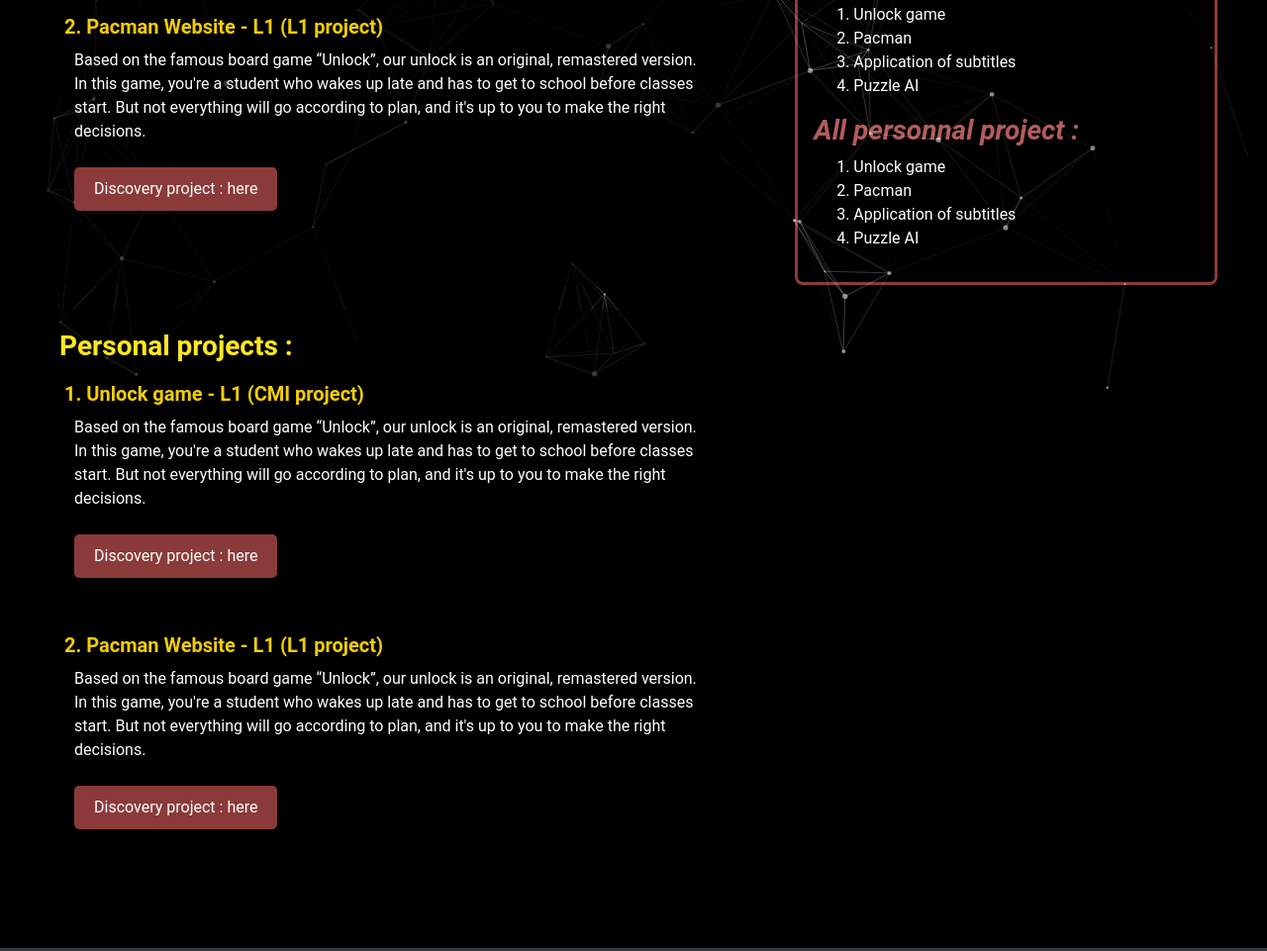
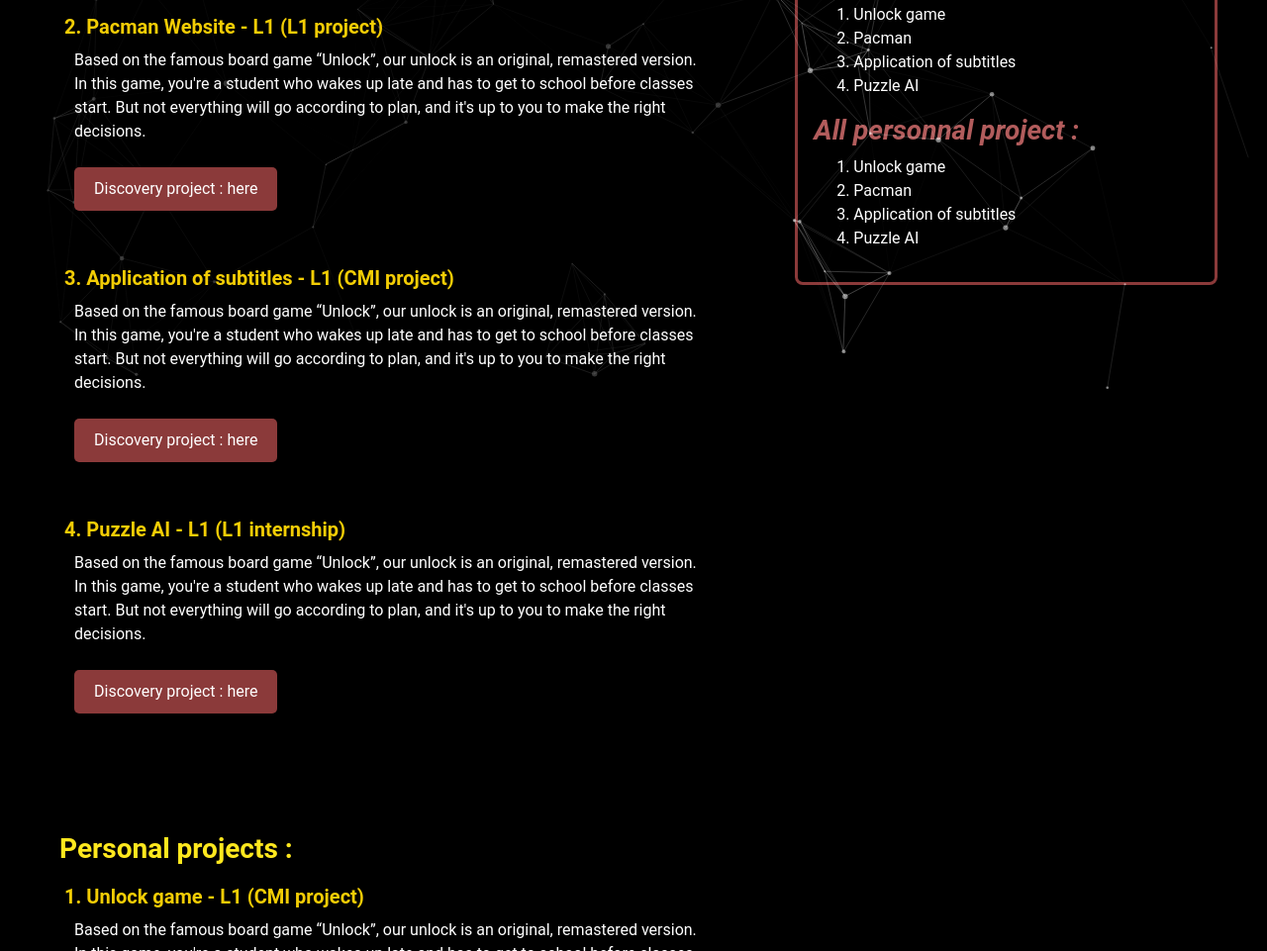
Before and after one commit to Ewaky007/Portfolio, a plain HTML site: page index.html in a window 1280 px wide. Shown: the part 393-1354 px from the top of the page at 99% size. Drawn offline with nearby package versions, Linux system fonts and the light colour scheme.

Commit message:
Add link puzzleAI

```diff
--- a/index.html
+++ b/index.html
@@ -67,6 +67,28 @@
                             But not everything will go according to plan, and it's up to you to make the right decisions.
                             <br> <br>
                             <button src="">Discovery project : here</button>
+                        </p>
+                        <br>
+                    </div>
+
+                    <div class="project mb-3">
+                        <h3 class="title">3. Application of subtitles - L1 (CMI project)</h3>
+                        <p class="description">
+                            Based on the famous board game “Unlock”, our unlock is an original, remastered version. In this game, you're a student who wakes up late and has to get to school before classes start.
+                            But not everything will go according to plan, and it's up to you to make the right decisions.
+                            <br> <br>
+                            <button src="">Discovery project : here</button>
+                        </p>
+                        <br>
+                    </div>
+
+                    <div class="project mb-3">
+                        <h3 class="title">4. Puzzle AI - L1 (L1 internship)</h3>
+                        <p class="description">
+                            Based on the famous board game “Unlock”, our unlock is an original, remastered version. In this game, you're a student who wakes up late and has to get to school before classes start.
+                            But not everything will go according to plan, and it's up to you to make the right decisions.
+                            <br> <br>
+                            <button src="https://github.com/Ewaky007/PuzzleAI.git">Discovery project : here</button>
                         </p>
                         <br>
                     </div>
```
